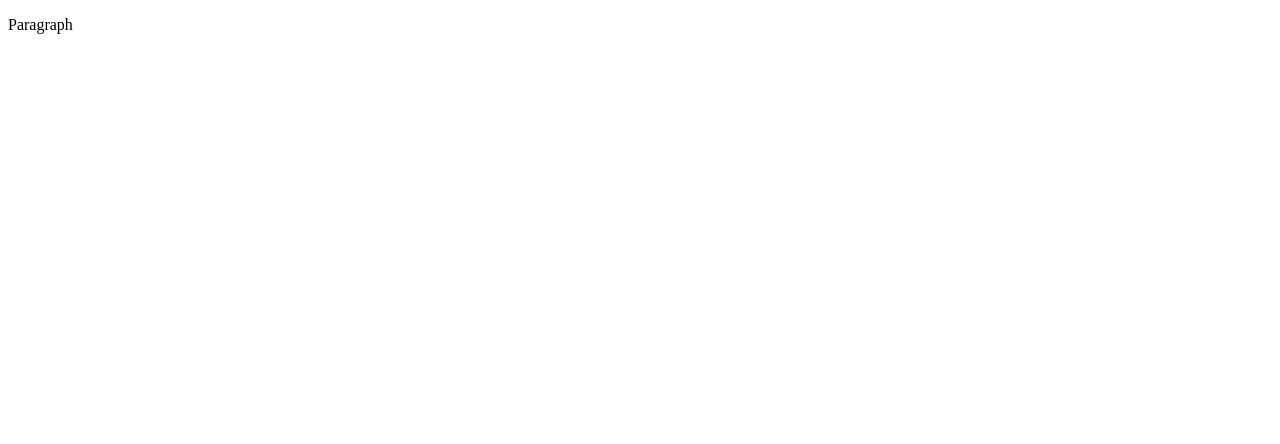
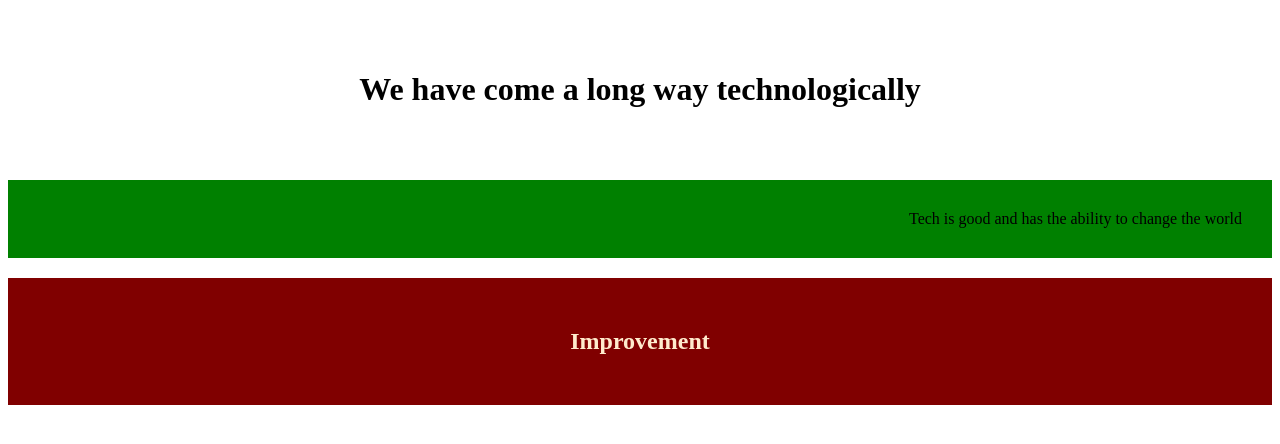
Before and after one commit to MTHS-ICD2O-1-2023/ICD2O-Unit-1-04-david-ezenwa, a plain HTML site: page index.html in a window 1280 px wide. Drawn offline with Linux system fonts and the light colour scheme.

Commit message:
added style to css

```diff
--- a/css/style.css
+++ b/css/style.css
@@ -2,3 +2,20 @@
 * Created on: Sep 2020
 * This file contains the CSS for index.html
 */
+
+h1 {
+  background-color: rgb(red, green, blue);
+  text-align: center;
+  padding: 50px;
+}
+h2 {
+  background-color: rgb(128, 0, 0);
+  color: blanchedalmond;
+  text-align: center;
+  padding: 50px;
+}
+p {
+  background-color: green;
+  text-align: right;
+  padding: 30px;
+}
--- a/index.html
+++ b/index.html
@@ -1,9 +1,19 @@
 <!DOCTYPE html>
-<html>
+<html lang="en-ca">
   <head>
+    <meta charset="utf-8">
+    <meta name="description " content="My first webpage, with proper style ">
+    <meta name="keywords" content="mths, ics2o">
+    <meta name="author" content="David.E">
+    <meta name="viewport" content="width=device-width, initial-scale=1.0">
+    <link rel="stylesheet" href="./css/style.css">
+    </style>
     <title>Title</title>
   </head>
   <body>
-    <p>Paragraph</p>
+    <h1>We have come a long way technologically</h1>
+    <p>Tech is good and has the ability to change the world </p>
+
+    <h2>Improvement</h2>
   </body>
 </html>
```
